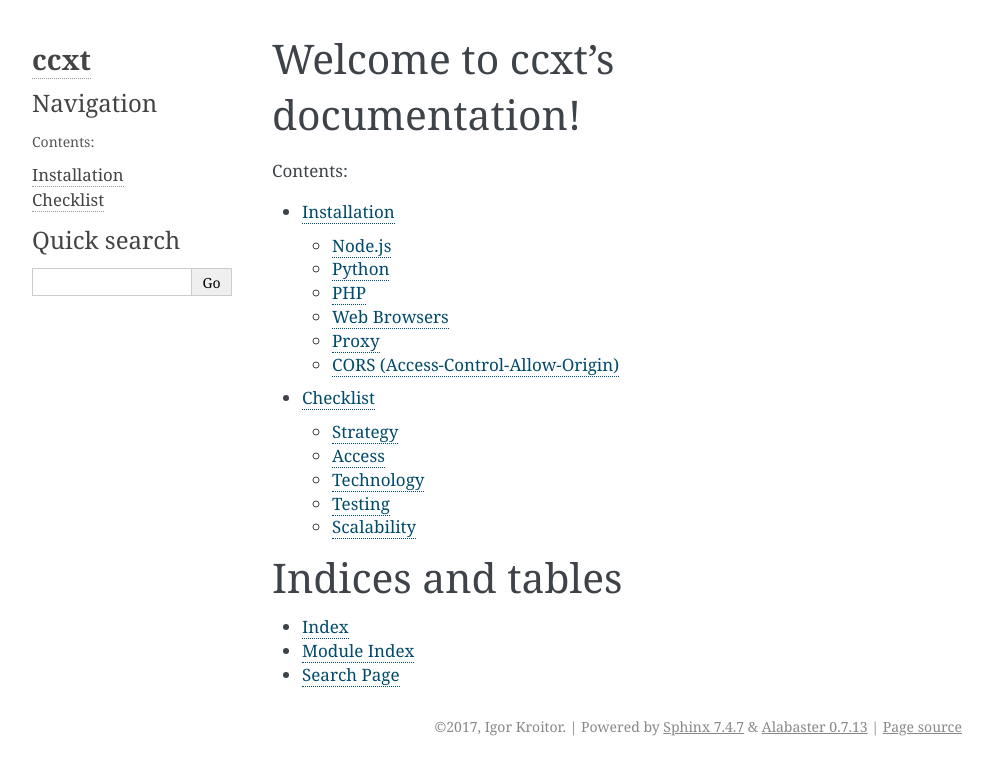
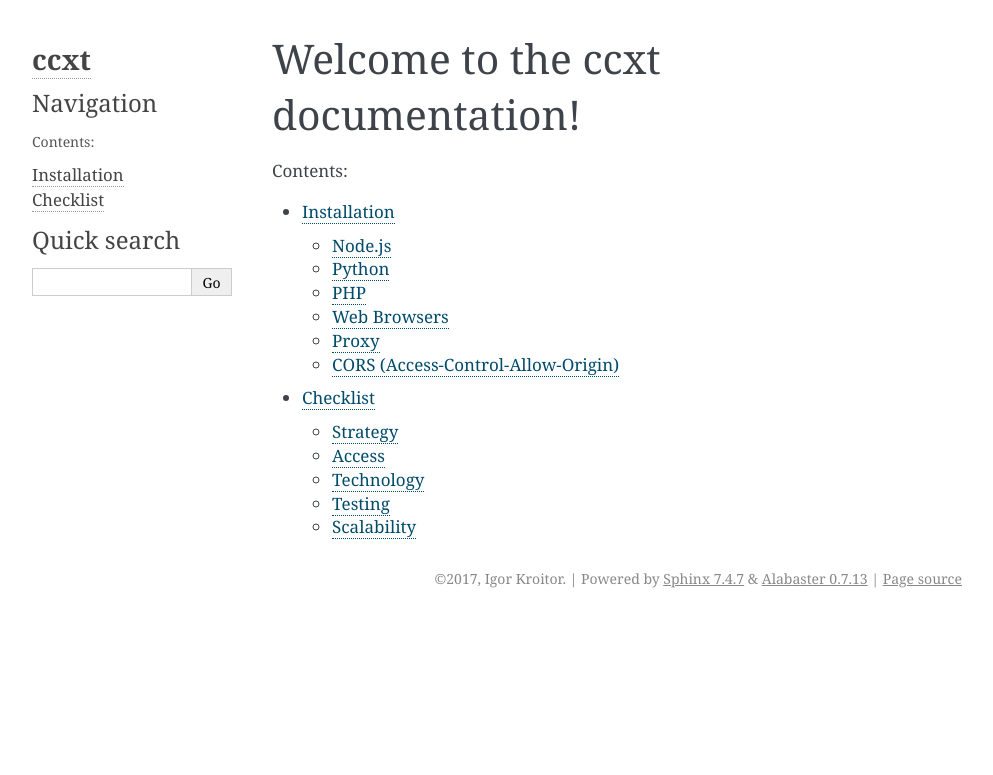
Before and after one commit to genarocoronel/Python-cryptocurrency-ccxt, a Sphinx documentation site: the page built from doc/index.rst, in a window 1280 px wide. Shown: the top 775 px of the page, without its empty margins (148-1141 px from the left). Built offline with Sphinx 7.4.7, drawn with Linux system fonts in a browser that asks for light colours.

Commit message:
cleanup main page

```diff
--- a/doc/index.rst
+++ b/doc/index.rst
@@ -1,5 +1,5 @@
-Welcome to ccxt's documentation!
-================================
+Welcome to the ccxt documentation!
+==================================
 
 .. toctree::
    :maxdepth: 2
@@ -7,11 +7,3 @@ Welcome to ccxt's documentation!
 
    install.rst
    checklist.rst
-
-
-Indices and tables
-==================
-
-* :ref:`genindex`
-* :ref:`modindex`
-* :ref:`search`
```
